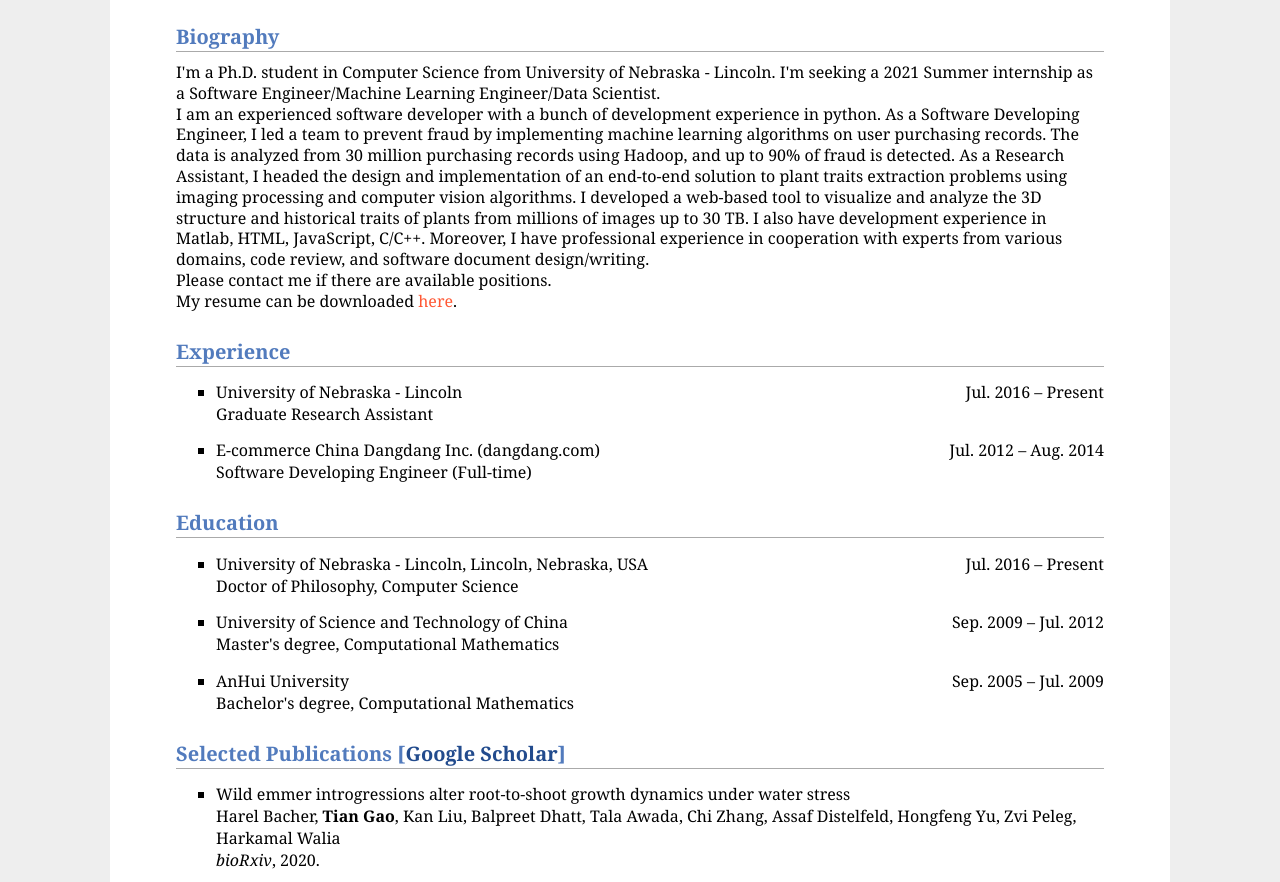
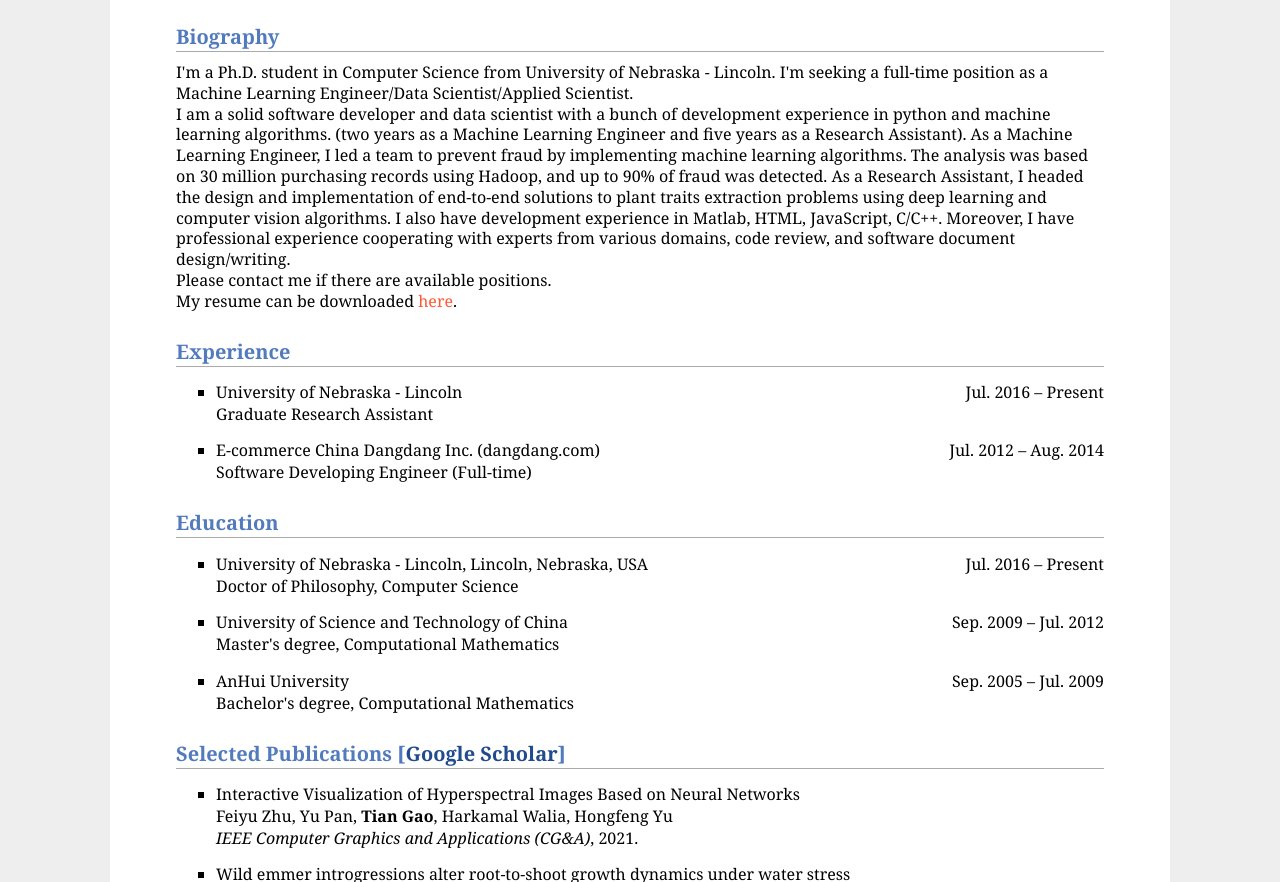
Before and after one commit to tgaochn/tgaochn.github.io, a plain HTML site: page index.html in a window 1280 px wide. Shown: the part 401-1283 px from the top of the page. Drawn offline with Linux system fonts and the light colour scheme.

Commit message:
update website

```diff
--- a/index.html
+++ b/index.html
@@ -48,15 +48,13 @@
       <!-- !! main -->
       <h2>Biography</h2>
       <p>
-        I'm a Ph.D. student in Computer Science from University of Nebraska - Lincoln. I'm seeking a 2021 Summer internship as a Software Engineer/Machine Learning Engineer/Data Scientist.
+        I'm a Ph.D. student in Computer Science from University of Nebraska - Lincoln. I'm seeking a full-time position as a Machine Learning Engineer/Data Scientist/Applied Scientist.
         <br>
-        I am an experienced software developer with a bunch of development experience in python. As a Software Developing Engineer, I led a team to prevent fraud by implementing machine learning algorithms on user
-        purchasing records. The data is analyzed from 30 million purchasing records using Hadoop, and up to 90% of fraud is detected. As a Research Assistant, I headed the design and implementation of an end-to-end solution to plant traits extraction problems using imaging processing and computer vision algorithms. I developed a web-based tool to visualize and analyze the 3D structure and historical traits of plants from millions of images up to 30 TB. I also have development experience in
-        Matlab, HTML, JavaScript, C/C++. Moreover, I have professional experience in cooperation with experts from various domains, code review, and software document design/writing.
+        I am a solid software developer and data scientist with a bunch of development experience in python and machine learning algorithms. (two years as a Machine Learning Engineer and five years as a Research Assistant). As a Machine Learning Engineer, I led a team to prevent fraud by implementing machine learning algorithms. The analysis was based on 30 million purchasing records using Hadoop, and up to 90% of fraud was detected. As a Research Assistant, I headed the design and implementation of end-to-end solutions to plant traits extraction problems using deep learning and computer vision algorithms. I also have development experience in Matlab, HTML, JavaScript, C/C++. Moreover, I have professional experience cooperating with experts from various domains, code review, and software document design/writing.
         <br>
         Please contact me if there are available positions.
         <br>
-        My resume can be downloaded <a href="resource/resume - Tian Gao.pdf" style="color:#ff5733">here</a>.
+        My resume can be downloaded <a href="resource/resume-TianGao.pdf" style="color:#ff5733">here</a>.
 
       </p>
 
@@ -100,11 +98,20 @@
       <h2>Selected Publications [<a href="https://scholar.google.com/citations?user=Z_I59SsAAAAJ&hl=zh-CN">Google Scholar</a>]</h2>
       <ul>
         <li>
+          Interactive Visualization of Hyperspectral Images Based on Neural Networks
+          <br />
+          Feiyu Zhu, Yu Pan, <b>Tian Gao</b>, Harkamal Walia, Hongfeng Yu
+          <br />
+          <em>IEEE Computer Graphics and Applications (CG&A)</em>, 2021.
+          <br />
+        </li>
+
+        <li>
           Wild emmer introgressions alter root-to-shoot growth dynamics under water stress
           <br />
           Harel Bacher, <b>Tian Gao</b>, Kan Liu, Balpreet Dhatt, Tala Awada, Chi Zhang, Assaf Distelfeld, Hongfeng Yu, Zvi Peleg, Harkamal Walia
           <br />
-          <em>bioRxiv</em>, 2020.
+          <em>Plant Physiology</em>, 2021.
           <br />
         </li>
 
```
Also changed, not shown: 2 other files.
